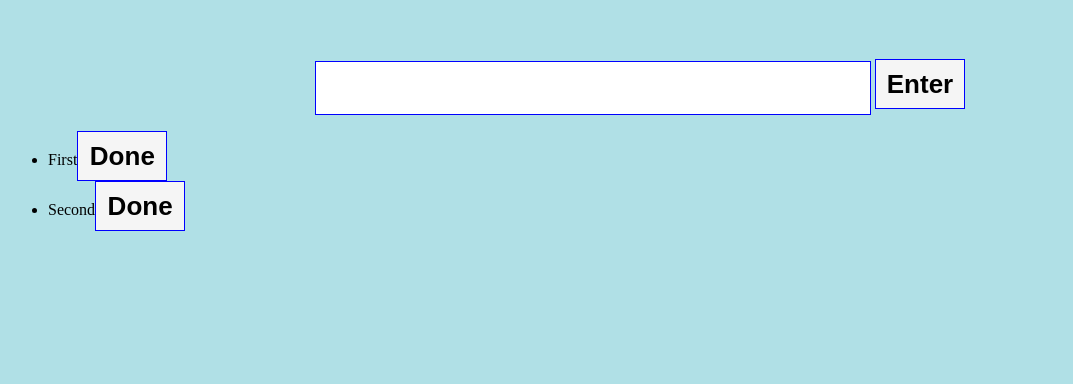
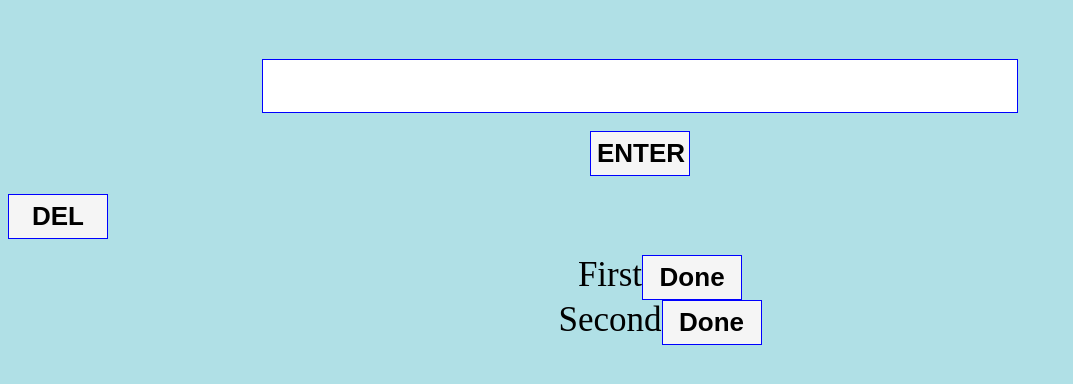
Before and after one commit to AnzhelikaVa/htmljs3, a website: page index.html in a window 1280 px wide. Shown: the part 98-482 px from the top of the page, without its empty margins (0-1073 px from the left). Drawn offline with Linux system fonts and the light colour scheme.

Commit message:
added delete

```diff
--- a/index.html
+++ b/index.html
@@ -10,12 +10,14 @@
 <P>MY TODO LIST</P>
 <BR>
 
-<div><input type="text" id="input">
-<button onclick="addTodo()">Enter</button></div>
-
-
+<div><input type="text" id="input"></div>
+<BR>
+<div1><button onclick="addTodo()">ENTER</button></div1>
+<BR>
+<div2><button onclick="deleteTodo()">DEL</button></div2>
 <ul id="list">
 </ul>
+
 
 <script src="script.js"></script>
 </body>
--- a/script.js
+++ b/script.js
@@ -19,7 +19,7 @@ function addTodo(){
  renderList();
 }
 
-function renderList(){
+function renderList() {
     const ul = document.getElementById('list');
     let li;
     let textForLi;
@@ -31,19 +31,26 @@ function renderList(){
 
     list.forEach(item => {
         li = document.createElement('li');
-        li.innerHTML =item.title;
+        li.innerHTML = item.title;
 
         button = document.createElement('button');
         button.innerHTML = 'Done';
 
-        button.addEventListener('click', (e)=> {
+
+        button.addEventListener('click', (e) => {
             console.log('!!!', e.target);
         })
 
-        if (item.done) li.classname ='done';
+        if (item.done) li.classname = 'done';
 
         li.appendChild(button);
         ul.appendChild(li);
+
+
+
     })
-
+    function deleteTodo(e) {
+        var id = e.target.id;
+        console.log("delete an item: " + id);
+    }
 }
--- a/styles.css
+++ b/styles.css
@@ -12,22 +12,27 @@ P {
 button {
     background-color: whitesmoke;
     color: black;
-    box-sizing: border-box;
-    width: 90px;
-    height: 50px;
+    width: 100px;
+    height: 45px;
     border: 1px solid blue;
     text-align: center;
-    text-decoration: none;
-    display: inline-block;
     font-size: 26px;
     font-weight: bold;
     border-spacing: 10px;
 }
 input {
-    width: 550px;
+    width: 750px;
     height: 50px;
     border: 1px solid blue;
+    font-size:35px;
 }
 div {
     text-align: center;
 }
+div1 {
+    display: flex; justify-content: center;
+}
+li {
+    display: flex; justify-content: center;
+    font-size:35px;
+}
```
